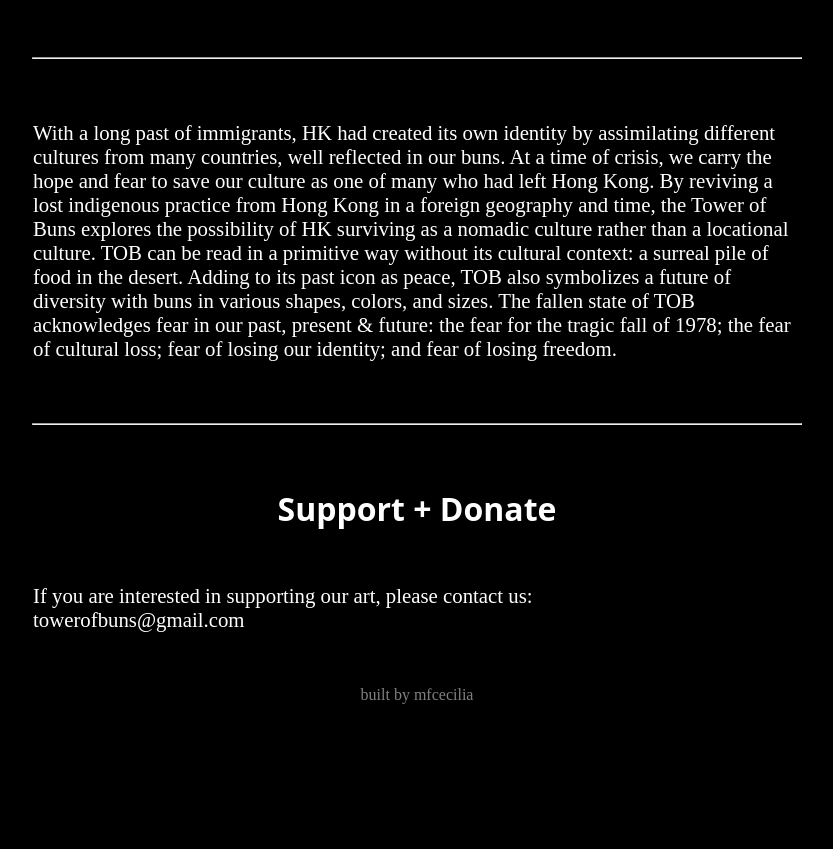
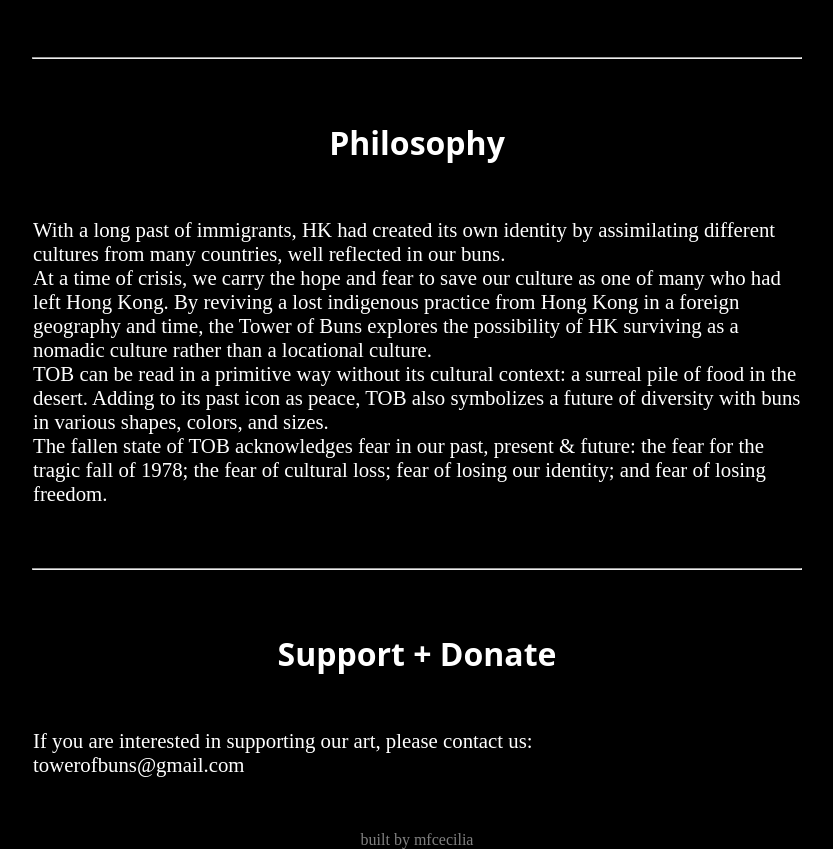
Before and after one commit to mfcecilia/tob-com, a plain HTML site: page index.html in a window 1280 px wide. Shown: the part 1820-2669 px from the top of the page, without its empty margins (223-1056 px from the left). Before the commit the page ends 2524 px from the top, so only its background shows below. Drawn offline with Linux system fonts and the light colour scheme.

Commit message:
reformat philosophy section

```diff
--- a/index.html
+++ b/index.html
@@ -80,10 +80,19 @@
 
     <!--- PHILOSOPHY --->
 
-    <p>With a long past of immigrants, HK had created its own identity by assimilating different cultures from many countries, well reflected in our buns.
-At a time of crisis, we carry the hope and fear to save our culture as one of many who had left Hong Kong. By reviving a lost indigenous practice from Hong Kong in a foreign geography and time, the Tower of Buns explores the possibility of HK surviving as a nomadic culture rather than a locational culture.
-TOB can be read in a primitive way without its cultural context: a surreal pile of food in the desert. Adding to its past icon as peace, TOB also symbolizes a future of diversity with buns in various shapes, colors, and sizes.
-The fallen state of TOB acknowledges fear in our past, present & future: the fear for the tragic fall of 1978; the fear of cultural loss; fear of losing our identity; and fear of losing freedom.</p>
+    <h1>Philosophy</h1>
+
+    <br>
+    <br>
+    <br>
+
+    <p>With a long past of immigrants, HK had created its own identity by assimilating different cultures from many countries, well reflected in our buns.</p>
+
+    <p>At a time of crisis, we carry the hope and fear to save our culture as one of many who had left Hong Kong. By reviving a lost indigenous practice from Hong Kong in a foreign geography and time, the Tower of Buns explores the possibility of HK surviving as a nomadic culture rather than a locational culture.</p>
+
+    <p>TOB can be read in a primitive way without its cultural context: a surreal pile of food in the desert. Adding to its past icon as peace, TOB also symbolizes a future of diversity with buns in various shapes, colors, and sizes.</p>
+
+    <p>The fallen state of TOB acknowledges fear in our past, present & future: the fear for the tragic fall of 1978; the fear of cultural loss; fear of losing our identity; and fear of losing freedom.</p>
 
     <br>
     <br>
```
